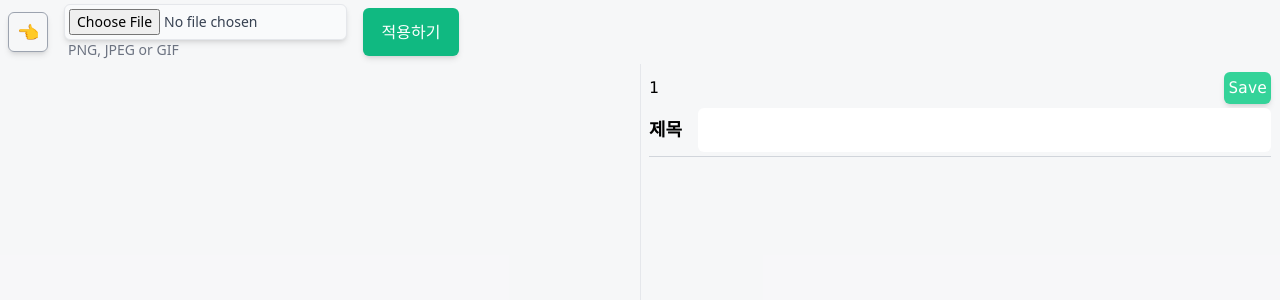
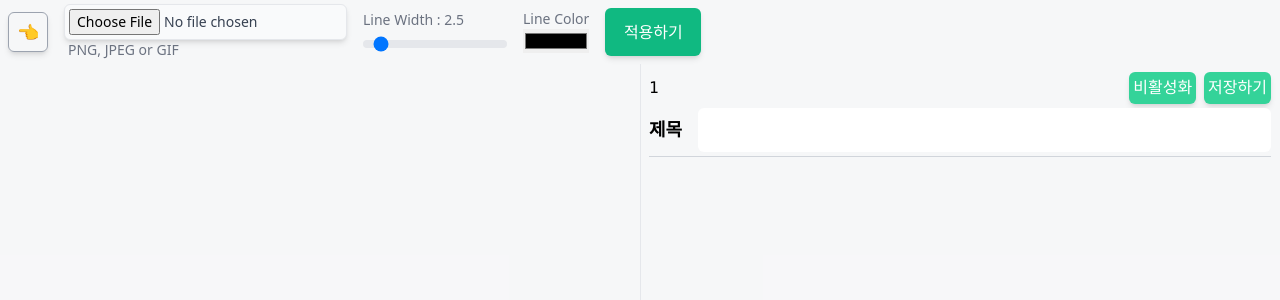
Before and after one commit to onejuice98/juiceplan, a React (Create React App) app: page /diary/1 in a window 1280 px wide. Shown: the top 300 px of the page. Built offline with nearby package versions, Linux system fonts and the light colour scheme.

Commit message:
diary_day ✨ canvas draw style  🛠 setting button design 🐛 useEffect hell

```diff
--- /dev/null
+++ b/src/components/common/GrayText.tsx
@@ -0,0 +1,8 @@
+interface IGrayText {
+  children: React.ReactNode;
+}
+const GrayText = ({ children }: IGrayText) => {
+  return <div className="text-gray-500 text-sm"> {children} </div>;
+};
+
+export default GrayText;
--- /dev/null
+++ b/src/components/common/Select.tsx
@@ -0,0 +1,22 @@
+interface ISelect {
+  children: React.ReactNode;
+  onSelectChange?: React.ChangeEventHandler<HTMLSelectElement> | undefined;
+}
+
+/**
+ *
+ * @param children option tag
+ * @param onSelectChange onChange Fn
+ * @returns Select Tag in style
+ */
+const Select = ({ children, onSelectChange }: ISelect) => {
+  return (
+    <select
+      className="w-full bg-gray-50 border border-gray-300 text-gray-600 text-sm rounded-md"
+      onChange={onSelectChange}
+    >
+      {children}
+    </select>
+  );
+};
+export default Select;
--- a/src/components/diary/MenuBar.tsx
+++ b/src/components/diary/MenuBar.tsx
@@ -1,16 +1,18 @@
 import { RefObject, useRef } from "react";
 import { useNavigate } from "react-router-dom";
 import { useRecoilState, useSetRecoilState } from "recoil";
-import { apply, bgImage } from "../../recoil/diary";
+import { apply, bgImage, strokeColor, strokeWidth } from "../../recoil/diary";
 
 /**
- * 뒤로가기 버튼, background Image을 넣을 input(type="file"), template에 그린 것을 적용시킬 버튼
- * @returns <DayDiary /> page의 상단메뉴
+ * 뒤로가기 버튼, background Image을 넣을 input(type="file"), canvas 도구, template에 그린 것을 적용시킬 버튼
+ * @returns DayDiary page의 상단메뉴
  */
 const MenuBar = () => {
   const history = useNavigate();
   const setBgImages = useSetRecoilState<string>(bgImage);
   const [isApply, setIsApply] = useRecoilState<boolean>(apply);
+  const [stroke, setStroke] = useRecoilState<number>(strokeWidth);
+  const [color, setColor] = useRecoilState<string>(strokeColor);
   const imgRef: RefObject<HTMLInputElement> = useRef<HTMLInputElement>(null);
   const readURL = () => {
     if (!imgRef) return;
@@ -22,6 +24,7 @@ const MenuBar = () => {
       if (typeof reader.result === "string") setBgImages(reader.result);
     };
   };
+
   return (
     <div className="flex w-full h-16 p-2 gap-4 items-center">
       <div className="h-fit flex items-center justify-between">
@@ -44,7 +47,31 @@ const MenuBar = () => {
           PNG, JPEG or GIF
         </p>
       </div>
-
+      <div>
+        <div className="text-gray-500 text-sm dark:text-gray-300">
+          Line Width : {stroke}
+        </div>
+        <input
+          type="range"
+          min="1"
+          max="20"
+          value={stroke}
+          onChange={(event) => setStroke(event.currentTarget.valueAsNumber)}
+          step="0.5"
+          className="w-36 h-2 bg-gray-200 rounded-lg appearance-none cursor-pointer dark:bg-gray-700"
+        />
+      </div>
+      <div>
+        <div className="text-gray-500 text-sm dark:text-gray-300">
+          Line Color
+        </div>
+        <input
+          type="color"
+          value={color}
+          onChange={(event) => setColor(event.currentTarget.value)}
+          className="w-full h-6 cursor-pointer"
+        />
+      </div>
       <button
         className="w-24 h-12 bg-emerald-500 p-2 rounded-md shadow-md text-white hover:bg-emerald-700 duration-300"
         onClick={() => setIsApply((prev) => !prev)}
--- a/src/components/diary/editor/EditorHead.tsx
+++ b/src/components/diary/editor/EditorHead.tsx
@@ -1,11 +1,12 @@
 import { useEffect } from "react";
-import { useRecoilState, useRecoilValue, useSetRecoilState } from "recoil";
+import { useRecoilState, useRecoilValue } from "recoil";
 import {
   diaryContent,
   diaryContentType,
   diaryItemList,
   diaryItemType,
   isDisabled,
+  resultTemplate,
   titleText,
 } from "../../../recoil/diary";
 import JuiceFont from "../../common/JuiceFont";
@@ -20,24 +21,52 @@ interface IEditorHead {
  */
 const EditorHead = ({ day }: IEditorHead) => {
   const [disabled, setDisabled] = useRecoilState<boolean>(isDisabled);
-  const title = useRecoilValue<string>(titleText);
+  const titleName = useRecoilValue<string>(titleText);
   const items = useRecoilValue<diaryItemType[]>(diaryItemList);
+  const template = useRecoilValue<string | undefined>(resultTemplate);
   const [diary, setDiary] = useRecoilState<diaryContentType[]>(diaryContent);
-  // 여기 뭔가 이상함ㅋㅋ 왜지?
-  useEffect(() => {
-    !disabled &&
-      setDiary([...diary, { day: day, title: title, content: items }]);
-    console.log(diary);
-  }, [disabled]);
+
+  const onDisabled = () => {
+    setDisabled((prev) => !prev);
+  };
+  const onSave = () => {
+    if (disabled) {
+      const findIndex = diary.findIndex((element) => element.day === day);
+      if (findIndex === -1) {
+        setDiary([
+          ...diary,
+          { day: day, title: titleName, content: items, template: template },
+        ]);
+      } else {
+        let copyDiary = [...diary];
+        copyDiary[findIndex] = {
+          day: day,
+          title: titleName,
+          content: items,
+          template: template,
+        };
+        setDiary(copyDiary);
+      }
+      console.log(diary);
+    }
+  };
   return (
     <div className="flex justify-between items-center">
       <JuiceFont>{day}</JuiceFont>
-      <button
-        onClick={() => setDisabled((prev) => !prev)}
-        className="font-mono bg-emerald-400 p-1 rounded-md shadow-md text-white hover:bg-emerald-600 duration-300"
-      >
-        {disabled ? "Edit" : "Save"}
-      </button>
+      <div className="flex gap-2">
+        <button
+          onClick={onDisabled}
+          className="font-mono bg-emerald-400 p-1 rounded-md shadow-md text-white hover:bg-emerald-600 duration-300"
+        >
+          {disabled ? "활성화" : "비활성화"}
+        </button>
+        <button
+          onClick={onSave}
+          className="font-mono bg-emerald-400 p-1 rounded-md shadow-md text-white hover:bg-emerald-600 duration-300"
+        >
+          저장하기
+        </button>
+      </div>
     </div>
   );
 };
--- a/src/components/diary/editor/ItemList.tsx
+++ b/src/components/diary/editor/ItemList.tsx
@@ -66,7 +66,6 @@ const ItemList = () => {
     }
     setItems(tempItemList);
   }, [disabled, style]);
-
   return (
     <Reorder.Group axis="y" values={items} onReorder={setItems}>
       <div>
--- a/src/components/diary/editor/Title.tsx
+++ b/src/components/diary/editor/Title.tsx
@@ -15,7 +15,7 @@ const Title = () => {
 
   // disabled 가 켜질때만 저장
   useEffect(() => {
-    disabled && setTitle(watch("titleContent"));
+    !disabled && setTitle(watch("titleContent"));
   }, [disabled]);
 
   return (
--- a/src/components/diary/template/Template.tsx
+++ b/src/components/diary/template/Template.tsx
@@ -1,6 +1,12 @@
 import { RefObject, useEffect, useRef, useState } from "react";
 import { useRecoilState, useRecoilValue, useSetRecoilState } from "recoil";
-import { apply, bgImage, resultTemplate } from "../../../recoil/diary";
+import {
+  apply,
+  bgImage,
+  resultTemplate,
+  strokeColor,
+  strokeWidth,
+} from "../../../recoil/diary";
 
 interface ITemplate {
   width: number;
@@ -16,25 +22,30 @@ const Template = ({ width, height }: ITemplate) => {
   const canvasRef: RefObject<HTMLCanvasElement> =
     useRef<HTMLCanvasElement>(null);
   const [context, setContext] = useState<CanvasRenderingContext2D>();
-  const [drawContext, setDrawContext] = useState<CanvasRenderingContext2D>();
   const templateImg = useRecoilState<string>(bgImage);
   const [isDrawing, SetIsDrawing] = useState<boolean>(false);
+  const stroke = useRecoilValue<number>(strokeWidth);
+  const color = useRecoilValue<string>(strokeColor);
+
   const setResultTemplate = useSetRecoilState<string | undefined>(
     resultTemplate
   );
   const isApply = useRecoilValue<boolean>(apply);
+
+  // stroke style 지정 (stroke가 변할 때 마다 실행)
   useEffect(() => {
     const canvas = canvasRef.current;
     const ctx = canvas?.getContext("2d");
     if (ctx) {
-      ctx.strokeStyle = "black";
-      ctx.lineWidth = 2.5;
-      setDrawContext(ctx);
+      ctx.strokeStyle = color;
+      ctx.lineWidth = stroke;
       setContext(ctx);
     }
+  }, [stroke, color]);
+  // background img 지정 (width, height, 배경 바뀔 때 마다 실행)
+  useEffect(() => {
     const img = new Image();
     img.src = templateImg[0];
-
     img.onload = () => {
       context?.drawImage(img, 0, 0, width, height);
     };
@@ -46,13 +57,12 @@ const Template = ({ width, height }: ITemplate) => {
   }, [isApply]);
   const drawing = (event: React.MouseEvent<HTMLCanvasElement, MouseEvent>) => {
     const { offsetX, offsetY } = event.nativeEvent;
-
     if (!isDrawing) {
-      drawContext?.beginPath();
-      drawContext?.moveTo(offsetX, offsetY);
+      context?.beginPath();
+      context?.moveTo(offsetX, offsetY);
     } else {
-      drawContext?.lineTo(offsetX, offsetY);
-      drawContext?.stroke();
+      context?.lineTo(offsetX, offsetY);
+      context?.stroke();
     }
   };
 
--- a/src/pages/Diary/DayDiary.tsx
+++ b/src/pages/Diary/DayDiary.tsx
@@ -26,7 +26,6 @@ const DayDiary = () => {
       window.removeEventListener("resize", handleResize);
     };
   }, []);
-  console.log(template);
   return (
     <div className="flex flex-col w-[100vw] h-[100vh] bg-gray-100/[0.7]">
       <MenuBar />
@@ -34,7 +33,7 @@ const DayDiary = () => {
         <div className="w-[50vw]" ref={divRef}>
           <Template width={templateWidth} height={templateHeight} />
         </div>
-        <div className="w-[calc(50vw-1px)] h-[calc(100vh-57px)]">
+        <div className="w-[calc(50vw-1px)] h-[calc(100vh-64px)]">
           <img
             src={isApply ? template : templateImg}
             className={`${
--- a/src/recoil/diary.ts
+++ b/src/recoil/diary.ts
@@ -44,6 +44,7 @@ export type diaryContentType = {
   day: string | undefined;
   title: string;
   content: diaryItemType[];
+  template: string | undefined;
 };
 
 /**
@@ -152,6 +153,7 @@ export const diaryContent = atom<diaryContentType[]>({
           },
         },
       ],
+      template: "",
     },
   ],
 });
@@ -186,3 +188,23 @@ export const apply = atom<boolean>({
   key: "applyState",
   default: false,
 });
+
+/**
+ * canvas strokeStyle 제어를 위한 상태 (strokeWidth)
+ * @type number
+ * @default 2.5
+ */
+export const strokeWidth = atom<number>({
+  key: "strokeWidthState",
+  default: 2.5,
+});
+
+/**
+ * canvas strokeStyle 제어를 위한 상태 (color)
+ * @type string
+ * @default black
+ */
+export const strokeColor = atom<string>({
+  key: "strokeColorState",
+  default: "#000000",
+});
```
Also changed, not shown: src/components/common/SetBtn.tsx (+36 -10 lines).
